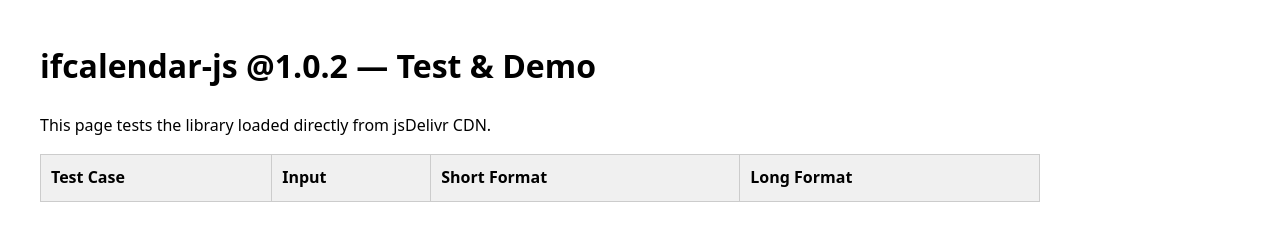
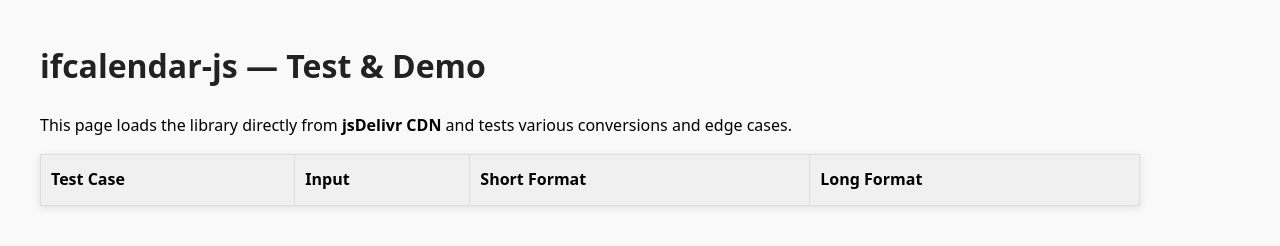
Before and after one commit to gooddadmike/ifcalendar-js, a website: page test-browser.html in a window 1280 px wide. Drawn offline with Linux system fonts and the light colour scheme.

Commit message:
updates to demo

```diff
--- a/test-browser.html
+++ b/test-browser.html
@@ -3,20 +3,45 @@
 <head>
   <meta charset="UTF-8">
   <meta name="viewport" content="width=device-width, initial-scale=1.0">
-  <title>ifcalendar-js @1.0.2 Test</title>
+  <title>ifcalendar-js — Test & Demo</title>
   <style>
-    body { font-family: system-ui, sans-serif; margin: 40px; line-height: 1.6; }
-    table { border-collapse: collapse; width: 100%; max-width: 1000px; }
-    th, td { padding: 10px; border: 1px solid #ccc; text-align: left; }
-    th { background: #f0f0f0; }
+    body {
+      font-family: system-ui, -apple-system, sans-serif;
+      margin: 40px;
+      line-height: 1.6;
+      background: #f9f9f9;
+    }
+    h1 { color: #222; }
+    table {
+      border-collapse: collapse;
+      width: 100%;
+      max-width: 1100px;
+      background: white;
+      box-shadow: 0 2px 8px rgba(0,0,0,0.1);
+    }
+    th, td {
+      padding: 12px 10px;
+      border: 1px solid #ddd;
+      text-align: left;
+    }
+    th {
+      background: #f0f0f0;
+      font-weight: 600;
+    }
     .highlight { background: #fff3cd; }
+    code {
+      font-family: monospace;
+      background: #f4f4f4;
+      padding: 2px 6px;
+      border-radius: 4px;
+    }
   </style>
 </head>
 <body>
-  <h1>ifcalendar-js @1.0.2 — Test &amp; Demo</h1>
-  <p>This page tests the library loaded directly from jsDelivr CDN.</p>
+  <h1>ifcalendar-js — Test & Demo</h1>
+  <p>This page loads the library directly from <strong>jsDelivr CDN</strong> and tests various conversions and edge cases.</p>
 
-  <table id="results">
+  <table>
     <thead>
       <tr>
         <th>Test Case</th>
@@ -29,20 +54,21 @@
   </table>
 
   <script type="module">
-    import { toIFC, toGregorian } from "https://cdn.jsdelivr.net/npm/ifcalendar-js@1.0.2/dist/index.js";
+    import { toIFC, toGregorian } from "https://cdn.jsdelivr.net/npm/ifcalendar-js/dist/index.js";
 
     const tests = [
-      { name: "Today",                  input: null,                    type: "toIFC" },
-      { name: "Normal Date",            input: "2026-03-25",            type: "toIFC" },
-      { name: "Leap Day (Greg → IFC)",  input: "2024-06-17",            type: "toIFC" },
-      { name: "Year Day (Greg → IFC)",  input: "2024-12-31",            type: "toIFC" },
-      { name: "Sol Month",              input: "2026-07-15",            type: "toIFC" },
-      { name: "Post Leap Day",          input: "2024-08-01",            type: "toIFC" },
+      { name: "Today",                     input: null,                    type: "toIFC" },
+      { name: "Normal Date",               input: "2026-03-25",            type: "toIFC" },
+      { name: "Leap Day (Greg → IFC)",     input: "2024-06-17",            type: "toIFC" },
+      { name: "Year Day (Greg → IFC)",     input: "2024-12-31",            type: "toIFC" },
+      { name: "Sol Month",                 input: "2026-07-15",            type: "toIFC" },
+      { name: "Post-Leap Day (July)",      input: "2024-08-01",            type: "toIFC" },
 
-      { name: "IFC → Gregorian",        input: "IFC:2026-03-25",        type: "toGreg" },
-      { name: "Leap Day (IFC → Greg)",  input: "IFC:2024-06-29",        type: "toGreg" },
-      { name: "Year Day (IFC → Greg)",  input: "IFC:2024-13-29",        type: "toGreg" },
-      { name: "July (should not show Sol)", input: "IFC:2024-08-01",  type: "toGreg" }
+      { name: "IFC → Gregorian",           input: "IFC:2026-03-25",        type: "toGreg" },
+      { name: "Leap Day (IFC → Greg)",     input: "IFC:2024-06-29",        type: "toGreg" },
+      { name: "Year Day (IFC → Greg)",     input: "IFC:2024-13-29",        type: "toGreg" },
+      { name: "July (should not show Sol)",input: "IFC:2024-08-01",        type: "toGreg" },
+      { name: "Invalid Month",             input: "IFC:2024-14-01",        type: "toGreg" }
     ];
 
     const tbody = document.getElementById('tableBody');
@@ -63,8 +89,12 @@
       }
 
       const row = document.createElement('tr');
+      if (test.name.includes("Leap Day") || test.name.includes("Year Day")) {
+        row.classList.add('highlight');
+      }
+
       row.innerHTML = `
-        <td>${test.name}</td>
+        <td><strong>${test.name}</strong></td>
         <td><code>${test.input || 'today'}</code></td>
         <td>${short}</td>
         <td>${long}</td>
```
Also changed, not shown: docs/desk-clock.html (+15 -15 lines), tests/ifc.test.js (+5 -1 lines).
